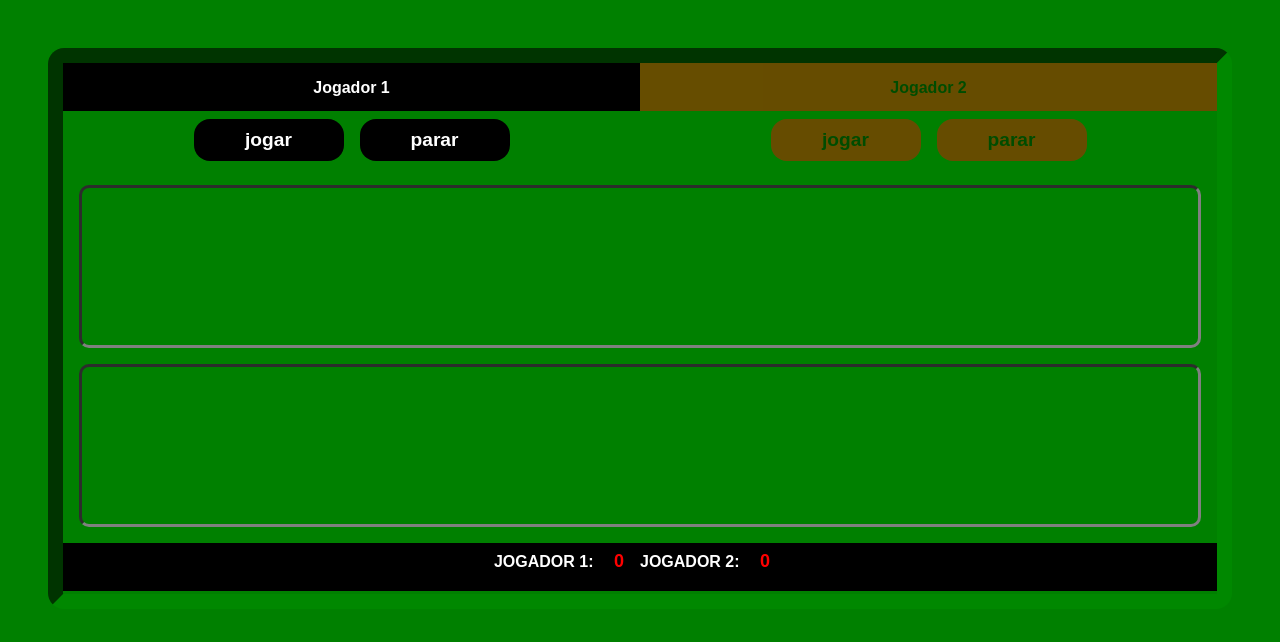
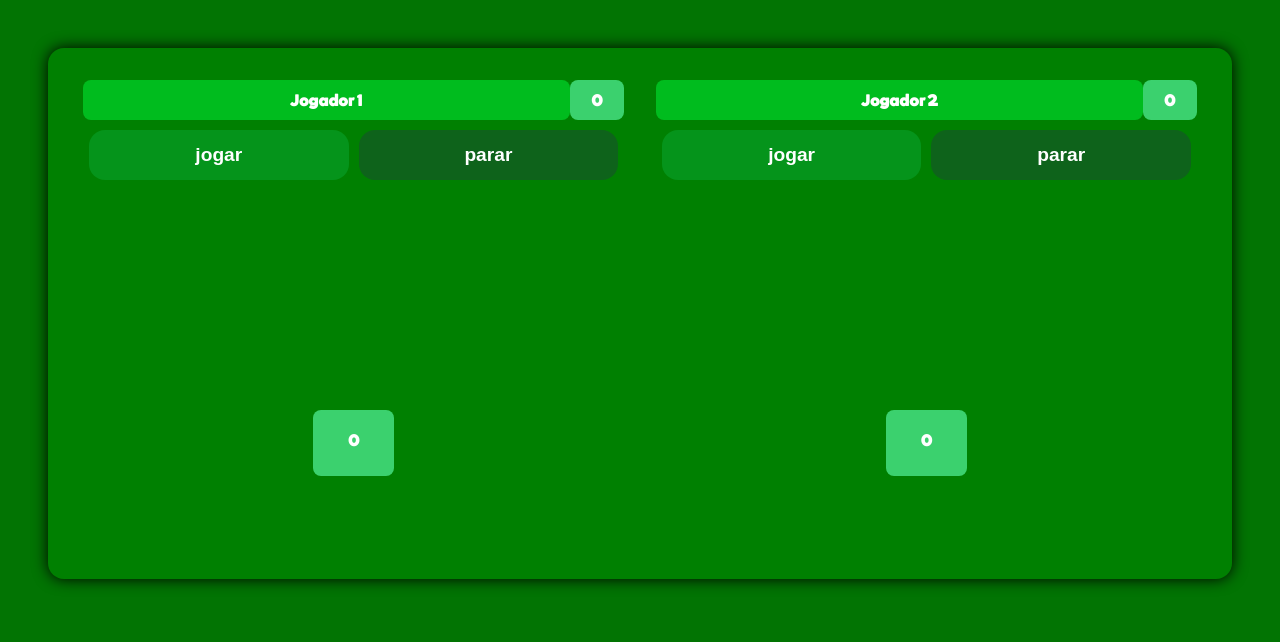
Before and after one commit to mendessgabriel/blackjack, a React (Create React App) app: page / in a window 1280 px wide. Shown: the top 642 px of the page. Built offline with nearby package versions, Linux system fonts and the light colour scheme.

Commit message:
Alteracao de estilo de componente do jogo

```diff
--- a/src/App.css
+++ b/src/App.css
@@ -1,6 +1,10 @@
+@font-face {
+  font-family: RockfordSans;
+  src: url("fonts/Rockford Sans Extrabold.ttf");
+}
 .App {
   text-align: center;
-  font-family: sans-serif;
+  font-family: RockfordSans;
   font-weight: bold;
 }
 
@@ -41,12 +45,12 @@
 
 .carta {
   background: whitesmoke;
-  border: 1px solid black;
-  border-radius: 10px;
-  width: 5rem;
-  height: 7rem;
-  margin-left: 2.5px;
-  margin-right: 2.5px;
+    border: 1px solid black;
+    border-radius: 10px;
+    width: 6.5rem;
+    height: 10rem;
+    margin-left: 5px;
+    margin-right: 5px;
 }
 
 .botoes {
@@ -54,7 +58,7 @@
 }
 
 .botoes button {
-  font-family: sans-serif;
+  font-family: RockfordSans;
   font-weight: bold;
   background: black;
   color: white;
@@ -97,7 +101,12 @@
   }
 
   .div1 { grid-area: 1 / 1 / 2 / 2; margin-right: 80%;}
-  .div2 { grid-area: 2 / 1 / 3 / 2; margin: auto; border: 1px solid black; padding: 1rem; }
+  .div2 { grid-area: 2 / 1 / 3 / 2; border: 1px solid black; padding: 1rem;margin: 15px; }
+  .div2 b {
+    position: relative;
+    top: 0px;
+    font-size: xxx-large;
+  }
   .div3 { grid-area: 3 / 1 / 4 / 2; margin-left: 80%;}
 
 
@@ -113,7 +122,7 @@
 
     .div1-btn { grid-area: 1 / 1 / 2 / 2; }
     .div1-btn button, .div3-btn button {
-    font-family: sans-serif;
+    font-family: RockfordSans;
     font-weight: bold;
     background: black;
     color: white;
@@ -145,7 +154,7 @@
 
 
   .pontuacao {
-    background: black;
+    /* background: black; */
     color: white;
     height: 2rem;
     padding: 8px;
@@ -157,3 +166,122 @@
     opacity: 0.1;
     pointer-events: none;
   }
+
+
+
+
+
+
+
+
+
+
+
+
+
+
+
+
+
+
+
+
+
+
+  .divjogo {
+    padding: 1rem;
+    display: flex;
+    margin: 0.2rem;
+  }
+
+  .divtexto {
+    padding: 1rem;
+  }
+
+  .player {
+    width: 50%;
+    color: white;
+    padding: 1rem;
+    font-weight: bold;
+  }
+
+  .playerdiv {
+    display: grid;
+    grid-template-columns: 1fr;
+    grid-template-rows: 1fr 2fr 1fr;
+    grid-column-gap: 0px;
+    grid-row-gap: 0px;
+    }
+
+  .placar
+  {
+    grid-area: 1 / 1 / 2 / 2;
+  }
+
+  .divcartas
+  {
+    grid-area: 2 / 1 / 3 / 2;
+    display: flex;
+  }
+
+  .divpontuacao
+  {
+    grid-area: 3 / 1 / 4 / 2;
+    border-radius: 0.5rem;
+    background: #3bd16e;
+    width: 15%;
+    height: 60%;
+    margin: 0 auto;
+  }
+
+  .divpontuacao label {
+    position: relative;
+    top: 20px;
+  }
+
+  .placar-nome {
+    background: #00bc1e;
+    border-radius: 0.5rem;
+    width: 90%;
+  }
+
+  .placar-vitorias {
+    background: #3bd16e;
+    border-radius: 0.5rem;
+    width: 10%;
+  }
+
+  .container-placar {
+    display: flex;
+    height: 40px;
+  }
+
+  .container-placar span {
+    position: relative;
+    top: 10px;
+  }
+
+  .divbotoes button{
+    cursor: pointer;
+    border: none;
+    height: 50px;
+    width: 48%;
+    border-radius: 1rem;
+    margin: 10px 5px;
+    margin-top: 10px;
+    font-size: larger;
+    color: white;
+    font-weight: bold;
+  }
+
+  .divbotoes button:first-child{
+    background: #05941b;
+  }
+
+  .divbotoes button:last-child{
+    background: #0e631b;
+  }
+
+  /* .divbotoes {
+    padding: 1rem;
+  } */
--- a/src/App.tsx
+++ b/src/App.tsx
@@ -106,13 +106,13 @@ function App() {
 
   const btnJogar = (jogador: number): JSX.Element => {
     return (
-      <button style={{ background: jogador === 0 ? 'black' : 'red', color: jogador === 0 ? 'white' : 'black' }} onClick={() => jogar(jogador)}>jogar</button>
+      <button onClick={() => jogar(jogador)}>jogar</button>
     );
   }
 
   const btnParar = (jogador: number): JSX.Element => {
     return (
-      <button style={{ background: jogador === 0 ? 'black' : 'red', color: jogador === 0 ? 'white' : 'black' }} onClick={() => parar(jogador)}>parar</button>
+      <button onClick={() => parar(jogador)}>parar</button>
     );
   }
 
@@ -152,14 +152,73 @@ function App() {
 
   return (
     <div className="App">
-      <div className="parent-btn">
+      <div className="divjogo">
+        <div className="player">
+          <div className="playerdiv">
+            <div className="placar">
+              <div className="container-placar">
+                <div className="placar-nome">
+                  <span>Jogador 1</span>
+                </div>
+                <div className="placar-vitorias">
+                  <span>{jogadores[0]?.vitorias}</span>
+                </div>
+              </div>
+              <div className="divbotoes">
+                {btnJogar(0)}
+                {btnParar(0)}
+              </div>
+            </div>
+            <div className="divcartas">
+              {mostrarCartasp1()}
+            </div>
+            <div className="divpontuacao">
+              <label>
+                {jogadores[0]?.pontuacao}
+              </label>
+            </div>
+          </div>
+        </div>
+        <div className="player">
+          <div className="playerdiv">
+            <div className="placar">
+              <div className="container-placar">
+                <div className="placar-nome">
+                  <span>Jogador 2</span>
+                </div>
+                <div className="placar-vitorias">
+                  <span>{jogadores[1]?.vitorias}</span>
+                </div>
+              </div>
+              <div className="divbotoes">
+                {btnJogar(1)}
+                {btnParar(1)}
+              </div>
+            </div>
+            <div className="divcartas">
+              {mostrarCartasp2()}
+            </div>
+            <div className="divpontuacao">
+              <label>
+                {jogadores[1]?.pontuacao}
+              </label>
+            </div>
+          </div>
+        </div>
+      </div>
+      <div className="divtexto">
+
+      </div>
+
+
+      {/* <div className="parent-btn">
         <div className="div1-btn" style={{ opacity: jogadorDaVez === 0 ? '1' : '0.4', pointerEvents: jogadorDaVez === 0 ? 'all' : 'none' }}>
-          <div className="vezTexto" style={{ background: 'black', color: 'white' }}><label>Jogador 1</label></div>
+          <div className="vezTexto"><label>Jogador 1</label></div>
           {btnJogar(0)}
           {btnParar(0)}
         </div>
         <div className="div3-btn" style={{ opacity: jogadorDaVez === 1 ? '1' : '0.4', pointerEvents: jogadorDaVez === 1 ? 'all' : 'none' }}>
-          <div className="vezTexto" style={{ background: 'red' }}><label>Jogador 2</label></div>
+          <div className="vezTexto"><label>Jogador 2</label></div>
           {btnJogar(1)}
           {btnParar(1)}
         </div>
@@ -175,18 +234,9 @@ function App() {
       <div className="pontuacao">
         <label>JOGADOR 1: <label style={{ color: "red", fontSize: 'large', padding: '1rem' }}>{jogadores[0]?.pontuacao}</label></label>
         <label>JOGADOR 2: <label style={{ color: "red", fontSize: 'large', padding: '1rem' }}>{jogadores[1]?.pontuacao}</label></label>
-      </div>
+      </div> */}
 
-      {/* <figure>
-        <audio
-          controls
-          loop
-          autoPlay
-          src="https://r5---sn-bg07dn6k.googlevideo.com/videoplayback?expire=1627013687&ei=1-35YJiEL4jK1wKHjI-oBw&ip=5.178.34.250&id=o-AO_EGP1j3Y5DTz30Z_kAOZ7hppQn_YUwX23VU9RroSuD&itag=18&source=youtube&requiressl=yes&vprv=1&mime=video%2Fmp4&ns=sCkxh7P6suItK1WtlnGzICIG&gir=yes&clen=175776058&ratebypass=yes&dur=3866.377&lmt=1538856315965172&fexp=24001373,24007246&c=WEB&txp=5531432&n=GBn-l41DKOl1q1XxW44&sparams=expire%2Cei%2Cip%2Cid%2Citag%2Csource%2Crequiressl%2Cvprv%2Cmime%2Cns%2Cgir%2Cclen%2Cratebypass%2Cdur%2Clmt&sig=AOq0QJ8wRAIgNpWX0GFY2QBWrKkCfpXoJOKwrvyrvNCczODcScYAZqECIB8qOZEsUhK6KFdiFp_tQ0H0VX3-Nl4w4U3TMa2Bv8Jk&rm=sn-5hnel676&req_id=7e1577a2659ca3ee&ipbypass=yes&redirect_counter=2&cm2rm=sn-8p8v-bg0se6&cms_redirect=yes&mh=mb&mip=2804:431:cff2:60f0:9d1d:97fc:b965:d054&mm=29&mn=sn-bg07dn6k&ms=rdu&mt=1626991998&mv=m&mvi=5&pl=49&lsparams=ipbypass,mh,mip,mm,mn,ms,mv,mvi,pl&lsig=AG3C_xAwRQIhAPSBwZ5fEzxv5SRTKtNxfIPYqxarH2jcCoGmj03M_6e0AiArxzUHwTebOiz0oN6QKxxedc5B8wZ53qnMuDGwxipwXA%3D%3D">
-          Your browser does not support the
-          <code>audio</code> element.
-        </audio>
-      </figure> */}
+
 
 
       {/* <div className="parent-placar">
--- a/src/index.css
+++ b/src/index.css
@@ -1,16 +1,21 @@
+@font-face {
+  font-family: RockfordSans;
+  src: url("fonts/Rockford Sans Extrabold.ttf");
+}
 html {
-  background: green;
+  background: #027403;
 }
 
 body {
-  background-color: green;
-  border: 15px inset rgb(0, 136, 0);
+  background-color: #008001;
+  box-shadow: 0px 0px 15px 0px;
   border-radius: 1rem;
   /* margin: 0; */
   margin: 3rem 3rem;
-  font-family: -apple-system, BlinkMacSystemFont, 'Segoe UI', 'Roboto', 'Oxygen',
+  font-family: RockfordSans;
+  /* font-family: -apple-system, BlinkMacSystemFont, 'Segoe UI', 'Roboto', 'Oxygen',
     'Ubuntu', 'Cantarell', 'Fira Sans', 'Droid Sans', 'Helvetica Neue',
-    sans-serif;
+    sans-serif; */
   -webkit-font-smoothing: antialiased;
   -moz-osx-font-smoothing: grayscale;
   /* height: auto; */
```
Also changed, not shown: src/fonts/Rockford Sans Extrabold.ttf (added).
